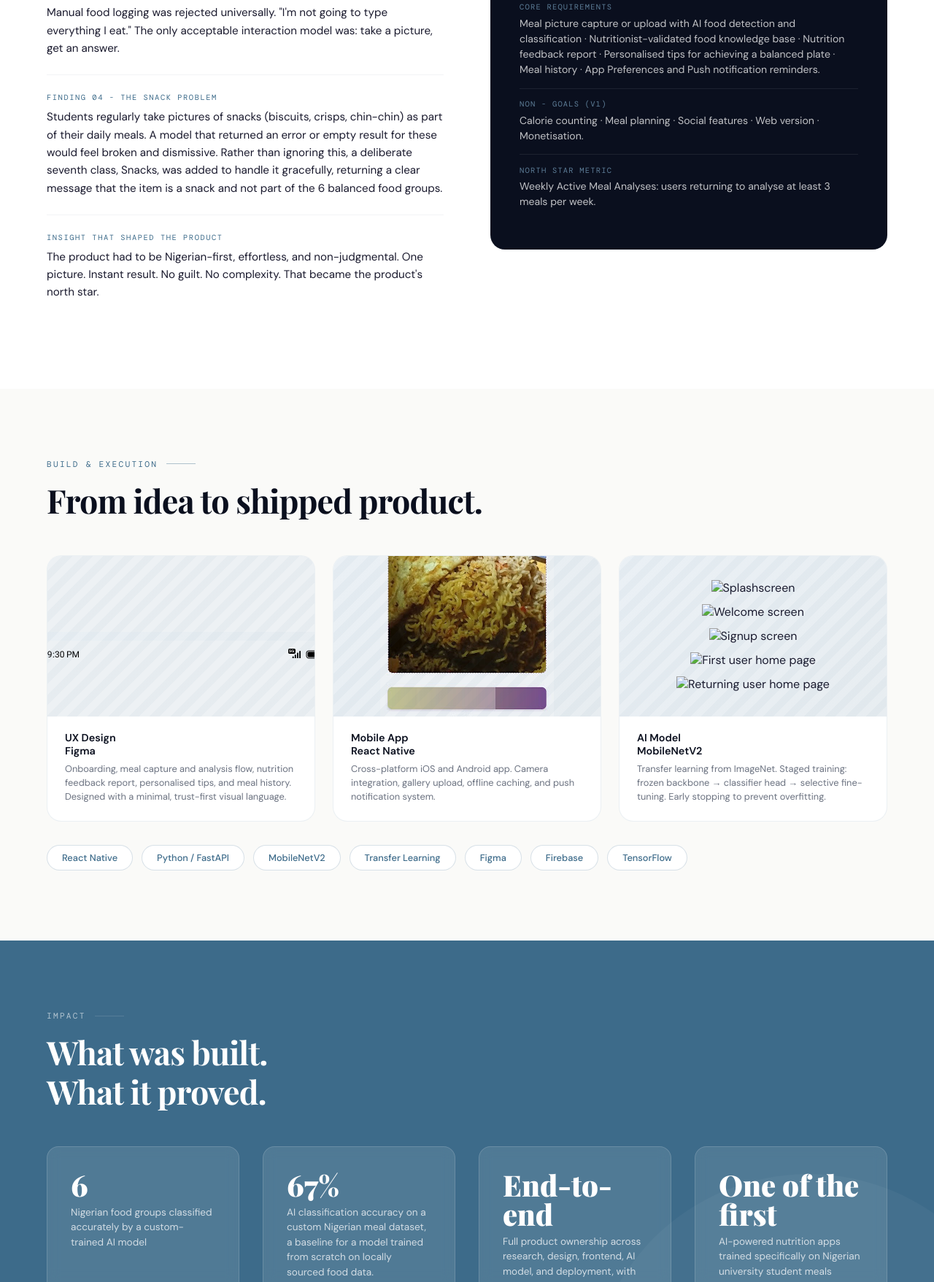
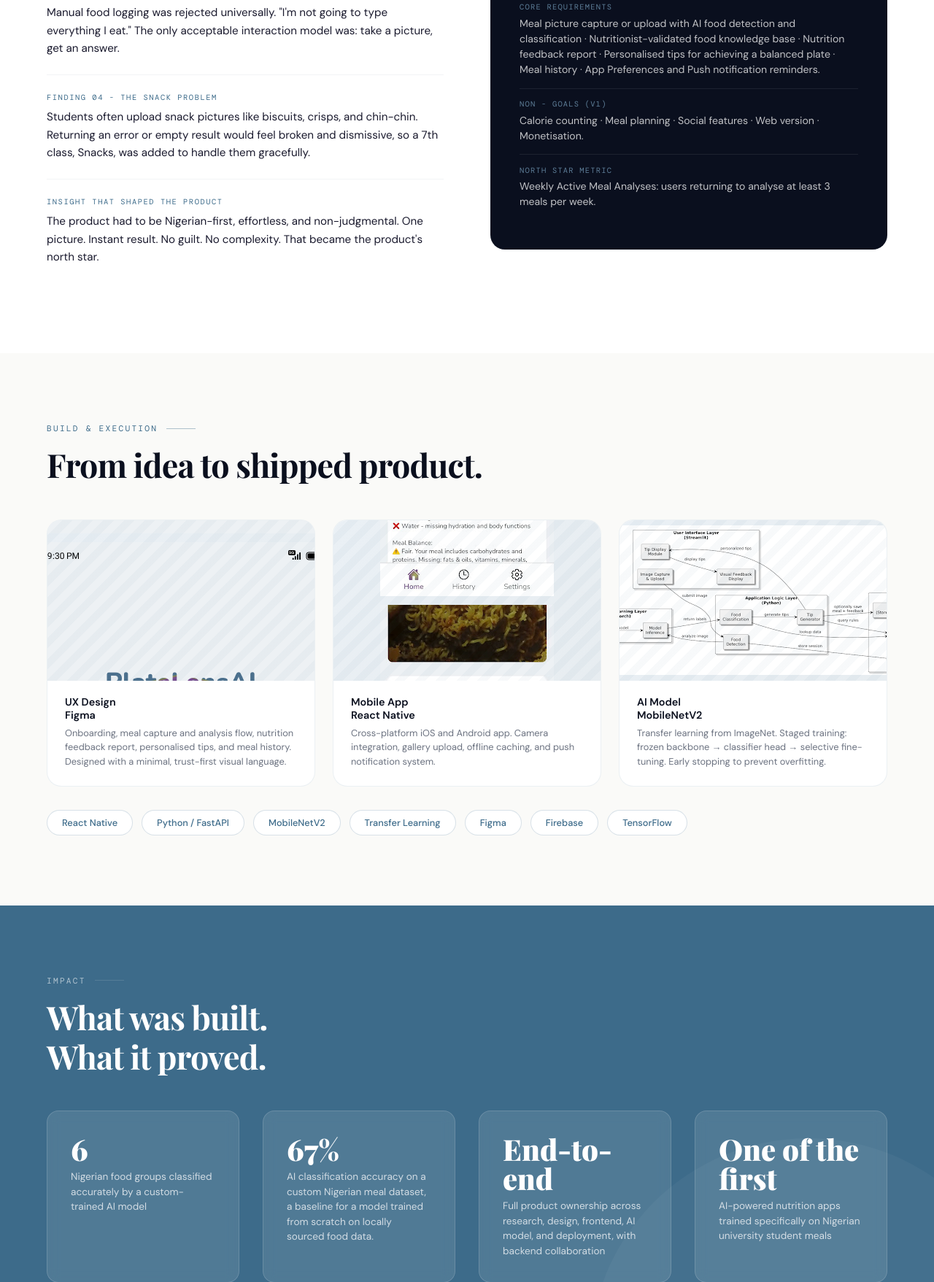
Before and after one commit to Adeinnniee/Portfolio, a plain HTML site: page index.html in a window 1280 px wide. Shown: the part 3536-5293 px from the top of the page at 73% size. Drawn offline with nearby package versions, Linux system fonts and the light colour scheme; a web font is replaced by a local one.

Commit message:
Update index.html

```diff
--- a/index.html
+++ b/index.html
@@ -1071,7 +1071,7 @@
       </div>
       <div class="insight-item">
         <div class="insight-label">Finding 04 - The snack problem</div>
-        <div class="insight-text">Students regularly take pictures of snacks (biscuits, crisps, chin-chin) as part of their daily meals. A model that returned an error or empty result for these would feel broken and dismissive. Rather than ignoring this, a deliberate seventh class, Snacks, was added to handle it gracefully, returning a clear message that the item is a snack and not part of the 6 balanced food groups.</div>
+        <div class="insight-text">Students often upload snack pictures like biscuits, crisps, and chin-chin. Returning an error or empty result would feel broken and dismissive, so a 7th class, Snacks, was added to handle them gracefully.</div>
       </div>
       <div class="insight-item">
         <div class="insight-label">Insight that shaped the product</div>
@@ -1118,7 +1118,9 @@
         <img src = "\imgs\Splashscreen.png" alt = "Splashscreen">
         <img src = "\imgs\Sign Up.png" alt = "Welcome screen">
         <img src = "\imgs\Sign Up_1.png" alt = "Signup screen">
+        <img src = "\imgs\Login.png" alt = "Settings screen">
         <img src = "\imgs\Home (new user, no upload).png" alt = "First user home page">
+        <img src = "\imgs\Settings.png" alt = "Settings screen">
       </div>
       <div class="build-card-body">
         <h4>UX Design<br>Figma</h4>
@@ -1128,10 +1130,12 @@
 
     <div class="build-card">
       <div class="build-placeholder">
-        <img src = "\imgs\take_picture_instructions" alt = "capture meal instructions">
+        <img src = "\imgs\take_picture_instructions.jpg" alt = "capture meal instructions">
         <img src = "\imgs\analyze.jpg" alt = "analyse uploaded meal image">
-        <img src = "" alt = "Signup screen">
-        <img src = "" alt = "First user home page">
+        <img src = "\imgs\analysis_summary_1.jpg" alt = "Analysis summary screen">
+        <img src = "\imgs\analysis_summary_2.jpg" alt = "Analysis summary screen">
+        <img src = "\imgs\tips.jpg" alt = "Tips generation screen">
+        <img src = "\imgs\meal_history.jpg" alt = "Meal history screen">
       </div>
       <div class="build-card-body">
         <h4>Mobile App<br>React Native</h4>
@@ -1141,11 +1145,7 @@
 
     <div class="build-card">
       <div class="build-placeholder">
-        <img src = "" alt = "Splashscreen">
-        <img src = "" alt = "Welcome screen">
-        <img src = "" alt = "Signup screen">
-        <img src = "" alt = "First user home page">
-        <img src = "" alt = "Returning user home page">
+        <img src = "\imgs\System_Architecture.png" alt = "System Architecture">
       </div>
       <div class="build-card-body">
         <h4>AI Model<br>MobileNetV2</h4>
@@ -1214,14 +1214,14 @@
       </div>
       <div class="reflection-item">
         <div class="reflection-dot"></div>
-        <p>Students often upload snack pictures like biscuits, crisps, and chin-chin as part of their daily meals. Instead of returning an error or empty result, a seventh class, Snacks, was added to clearly identify them as outside the six food groups that make up a balanced diet.</p>
+        <p>Adding Snacks was a deliberate product decision. Nigerian students treat snacks as part of their daily meals, and naming them directly helped preserve trust while keeping the experience honest.</p>
       </div>
     </div>
     <div class="reflection-card">
       <h3>What I Would Improve</h3>
       <div class="reflection-item">
         <div class="reflection-dot"></div>
-        <p>I would run a structured beta test with 30–50 real university students before calling version 1 complete. Shipping to real users earlier, even with a rougher product, would have generated better model correction data and stronger retention insights.</p>
+        <p>I would run a structured beta test with 30–50 real university students before calling v1 complete. Shipping to real users earlier, even with a rougher product, would have generated better model correction data and stronger retention insights.</p>
       </div>
       <div class="reflection-item">
         <div class="reflection-dot"></div>
```
